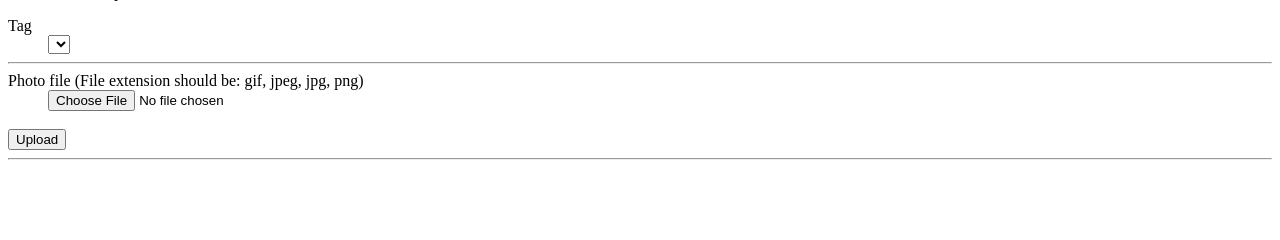
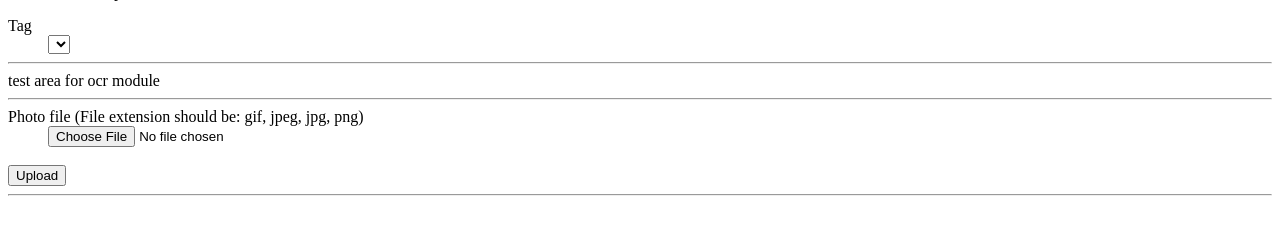
Before and after one commit to akl0627/ocr-G-VisionAPI, a Flask app: template templates/photos.html in a window 1280 px wide. Shown: the part 97-337 px from the top of the page. Run offline with Flask 2, Linux system fonts and the light colour scheme; the template is opened without the code that fills it: values that come from a table or form of the project are taken from there, others are empty; some libraries are stand-ins or nearby versions.

Commit message:
Update photos.html

```diff
--- a/templates/photos.html
+++ b/templates/photos.html
@@ -16,6 +16,10 @@
     {{ render_field(tag_form.tag) }}
   </form>
 </div>
+<hr>
+  <div>
+    test area for ocr module
+  </div>
 <hr>
 <div>
   <form method=post action={{ url_for('post') }} enctype="multipart/form-data">
```
